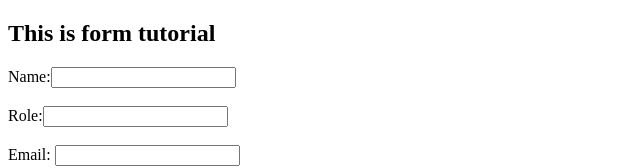
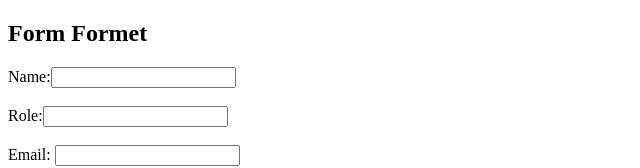
Before and after one commit to skshukla2004/Project-1, a plain HTML site: page index.html in a window 1280 px wide. Shown: the top 168 px of the page, without its empty margins (0-640 px from the left). Drawn offline with Linux system fonts and the light colour scheme.

Commit message:
index.html

```diff
--- a/index.html
+++ b/index.html
@@ -6,7 +6,7 @@
     <title>form</title>
 </head>
 <body>
-    <h2>This is form tutorial</h2>
+    <h2>Form Formet</h2>
     <form action="backend.php">
         <div>
             Name:<input type="text" name="my name">
```
